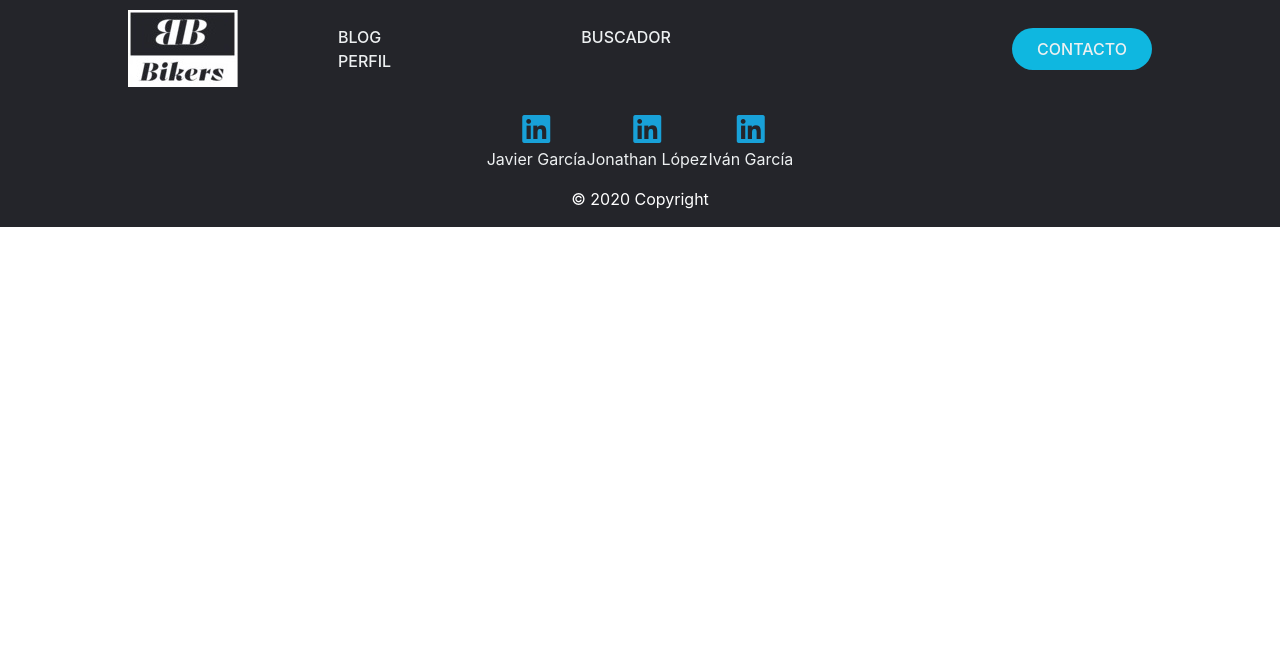
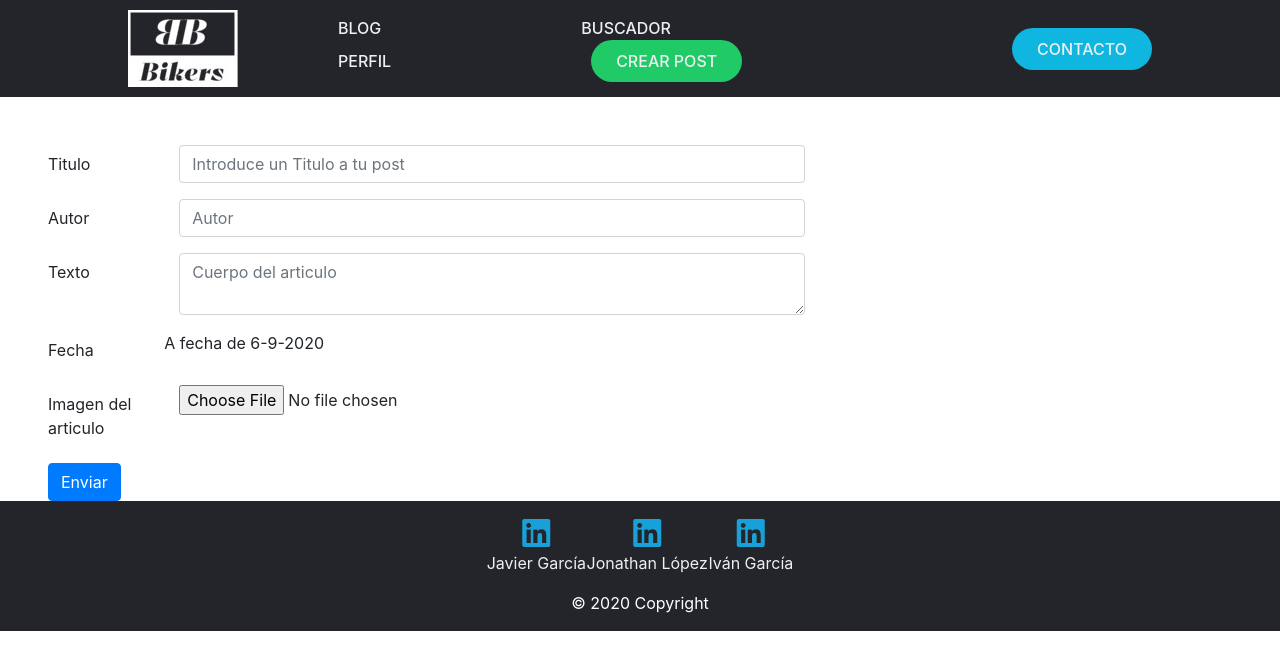
Before and after one commit to jgarciagonj97/bikers_angular, an Angular app in the folder ProyectoFinal-Angular/: page /newPost in a window 1280 px wide. Before the commit this address led to /. Shown: the top 670 px of the page. Built offline with nearby package versions, Linux system fonts and the light colour scheme.

Commit message:
Proceso formulario de subir post

```diff
--- a/ProyectoFinal-Angular/src/app/app.component.css
+++ b/ProyectoFinal-Angular/src/app/app.component.css
@@ -54,16 +54,29 @@ header {
 
 button{
   padding: 9px 25px;
-  background-color: rgb(15, 183, 224);
   border: none;
   border-radius: 50px;
   cursor: pointer;
   transition: all 0.3s ease 0s;
   margin-left: auto;
 }
+.contact{
 
-button:hover{
+  background-color: rgb(15, 183, 224);
+
+}
+
+.contact:hover{
   background-color: rgba(15,183,224,0.8);;
+}
+.newpost{
+
+  background-color: rgb(32, 202, 103);
+
+}
+
+.newpost:hover{
+  background-color: rgba(18, 146, 97, 0.8);;
 }
 
 .footer{
--- a/ProyectoFinal-Angular/src/app/app.component.html
+++ b/ProyectoFinal-Angular/src/app/app.component.html
@@ -9,10 +9,16 @@
         <li><a [routerLink]="['/blog']">BLOG</a></li>
         <li><a [routerLink]="['/browser']">BUSCADOR</a></li>
         <li><a [routerLink]="['/profile']">PERFIL</a></li>
+        <li><a [routerLink]="['/newPost']"><button class="newpost">CREAR POST</button> </a></li>
       </ul>
 
     </nav>
-    <a class="contact" [routerLink]="['/support']"><button>CONTACTO</button> </a>
+    <ul>
+      <li>
+         <a [routerLink]="['/support']"><button class="contact">CONTACTO</button> </a>
+      </li>
+    </ul>
+
   </header>
 
   <!-- main -->
--- a/ProyectoFinal-Angular/src/app/app.module.ts
+++ b/ProyectoFinal-Angular/src/app/app.module.ts
@@ -12,6 +12,7 @@ import { BuscadorComponent } from './componentes/buscador/buscador.component';
 import { LoginComponent } from './componentes/login/login.component';
 import { RegisterComponent } from './componentes/register/register.component';
 import { FormsModule, ReactiveFormsModule } from '@angular/forms';
+import { FormularioComponent } from './componentes/formulario/formulario.component';
 
 
 @NgModule({
@@ -25,7 +26,8 @@ import { FormsModule, ReactiveFormsModule } from '@angular/forms';
     PostComponent,
     BuscadorComponent,
     LoginComponent,
-    RegisterComponent
+    RegisterComponent,
+    FormularioComponent
   ],
   imports: [
     BrowserModule,
--- /dev/null
+++ b/ProyectoFinal-Angular/src/app/componentes/formulario/formulario.component.html
@@ -0,0 +1,42 @@
+<!-- titulo, descripcion, autor -->
+<div class="col-8 px-5 mt-5">
+    <div class="formulario">
+
+        <form>
+            <div class="form-group row">
+                <label for="staticEmail" class="col-sm-2 col-form-label">Titulo</label>
+                <div class="col-sm-10">
+                    <input type="text" class="form-control" placeholder="Introduce un Titulo a tu post">
+
+                </div>
+            </div>
+            <div class="form-group row">
+                <label class="col-sm-2 col-form-label">Autor</label>
+                <div class="col-sm-10">
+                    <input type="text" class="form-control" id="inputPassword" placeholder="Autor">
+                </div>
+            </div>
+            <div class="form-group row">
+                <label class="col-sm-2 col-form-label">Texto</label>
+                <div class="col-sm-10">
+                    <textarea type="text" class="form-control" placeholder="Cuerpo del articulo"></textarea>
+                </div>
+            </div>
+            <div class="form-group row">
+                <label class="col-sm-2 col-form-label">Fecha</label>
+                A fecha de {{fechaActual}}
+            </div>
+            <div class="form-group row">
+                <label class="col-sm-2 col-form-label">Imagen del articulo</label>
+                <div class="col-sm-10">
+                    <input type="file" class="form-control-file" id="exampleFormControlFile1">
+                </div>
+
+
+                </div>
+
+
+            <button type="submit" class="btn btn-primary">Enviar</button>
+
+
+        </form>
--- /dev/null
+++ b/ProyectoFinal-Angular/src/app/componentes/formulario/formulario.component.ts
@@ -0,0 +1,20 @@
+import { Component, OnInit } from '@angular/core';
+
+@Component({
+  selector: 'app-formulario',
+  templateUrl: './formulario.component.html',
+  styleUrls: ['./formulario.component.css']
+})
+export class FormularioComponent implements OnInit {
+
+  fechaActual: any;
+  constructor() {
+    this.fechaActual = new Date(Date.now())
+    .toLocaleDateString()
+    .replace(/\//g, '-');
+   }
+
+  ngOnInit(): void {
+  }
+
+}
```
Also changed, not shown: ProyectoFinal-Angular/src/app/app-routing.module.ts (+7 -6 lines), ProyectoFinal-Angular/src/app/componentes/formulario/formulario.component.css (added).
